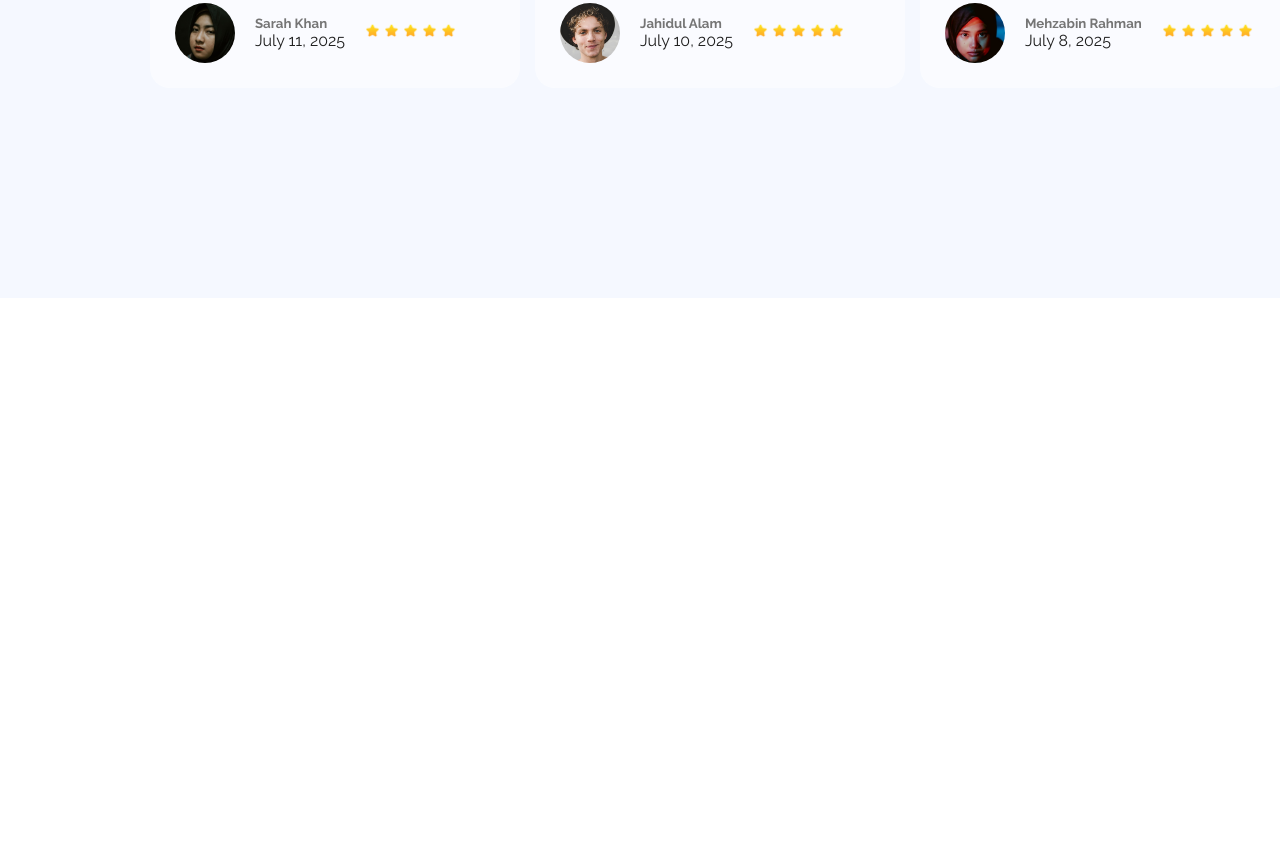
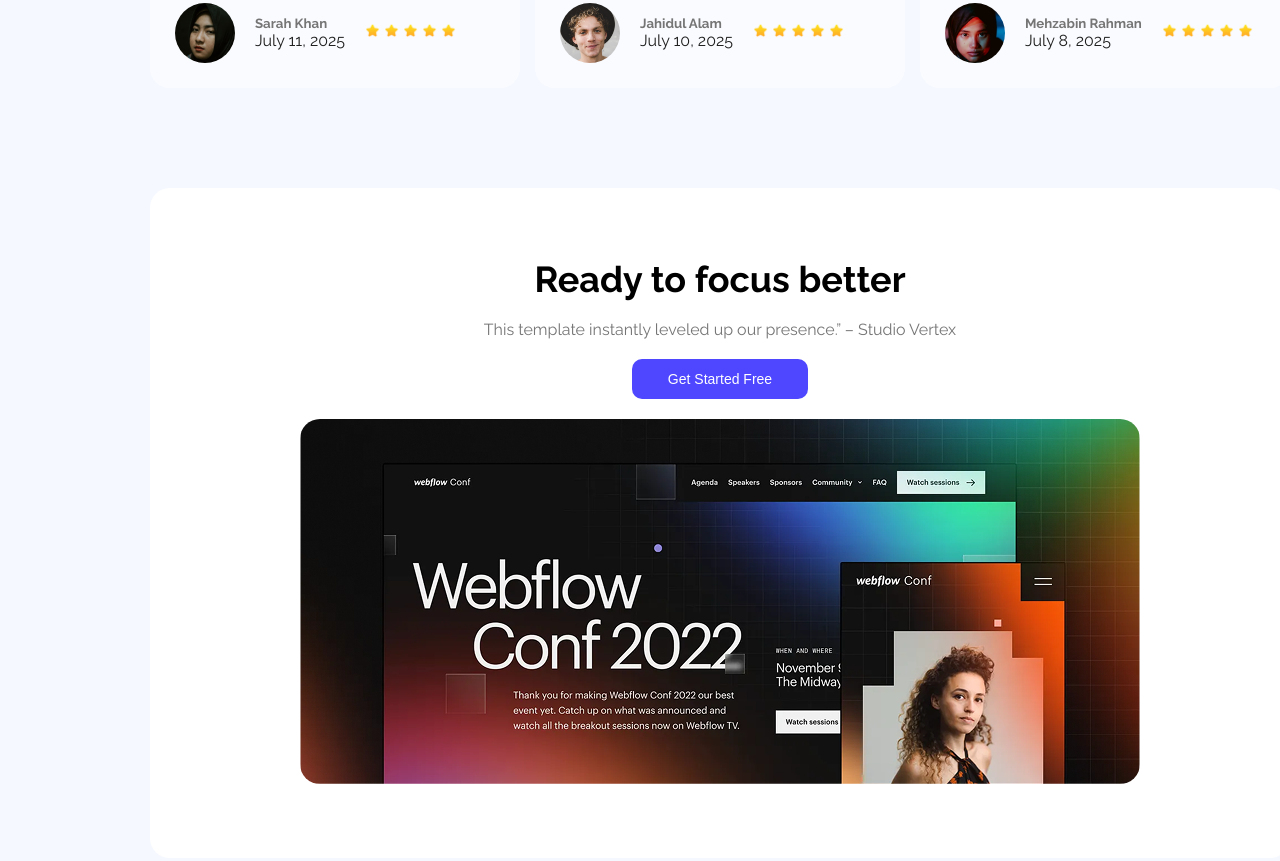
Before and after one commit to atmabdullaham/landing-launchpad, a plain HTML site: page index.html in a window 1280 px wide. Shown: the part 1887-2748 px from the top of the page. Before the commit the page ends 2185 px from the top, so only its background shows below. Drawn offline with Linux system fonts and the light colour scheme.

Commit message:
added focus section

```diff
--- a/index.html
+++ b/index.html
@@ -126,6 +126,15 @@
             </div>
          </section>
         <!-- Ready to focus better section -->
+         <section class="focus-section common">
+            <h3 class="section-title">Ready to focus better</h3>
+            <p>This template instantly leveled up our presence.” – Studio Vertex</p>
+            <button>Get Started Free</button>
+            <div>
+                <img src="./assets/wc-big.png" alt="">
+            </div>
+
+         </section>
         <!-- Get in touch section -->
 
 
--- a/styles/style.css
+++ b/styles/style.css
@@ -203,3 +203,24 @@ border-radius: 24px;
     text-align: justify;
 
 }
+
+/* focus */
+.focus-section{
+    display: flex;
+    flex-direction: column;
+    justify-content: center;
+    align-items: center;
+    background-color: #FFFFFF;
+    border-radius: 20px;
+}
+.focus-section img{
+    border-radius: 20px;
+    margin: 20px 0px 70px;
+}
+.focus-section h3{
+    margin: 0;
+    padding: 70px 0px 20px;
+}
+.focus-section p{
+    padding: 0 0 20px;
+}
```
